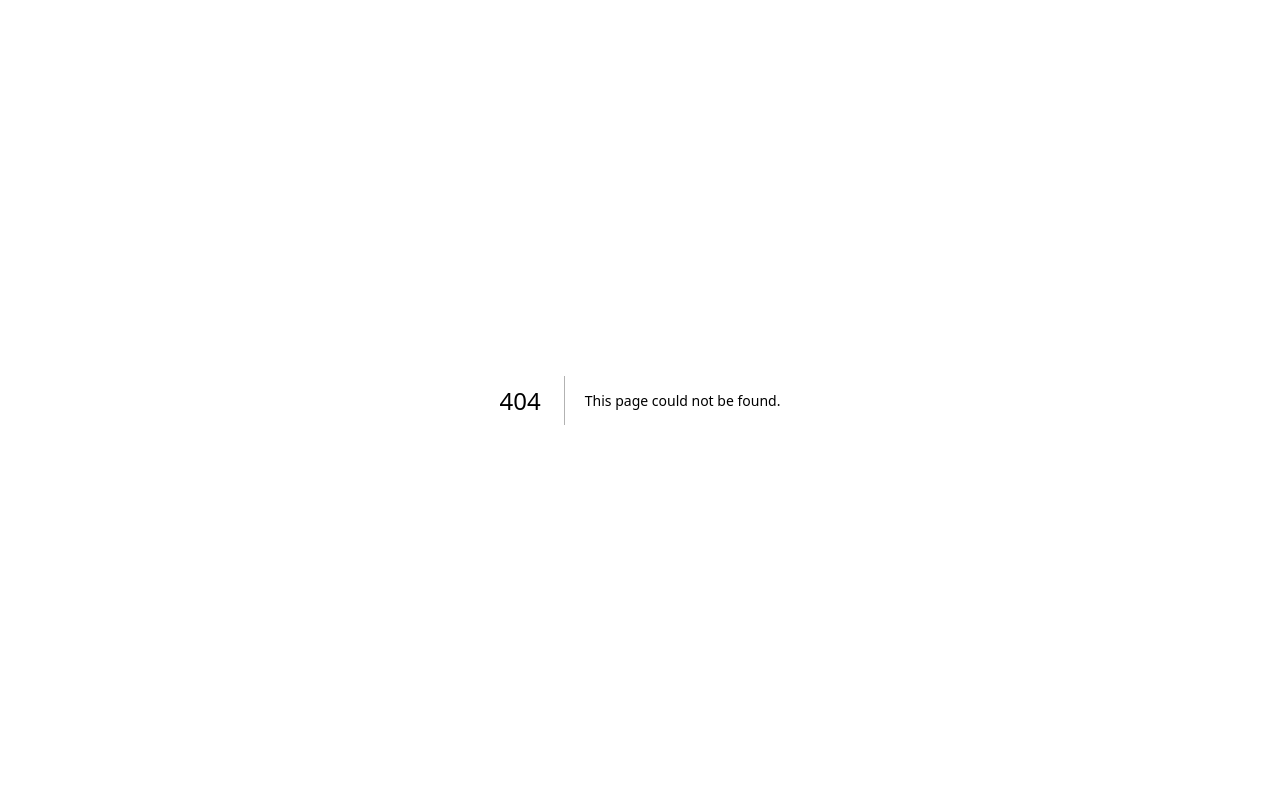
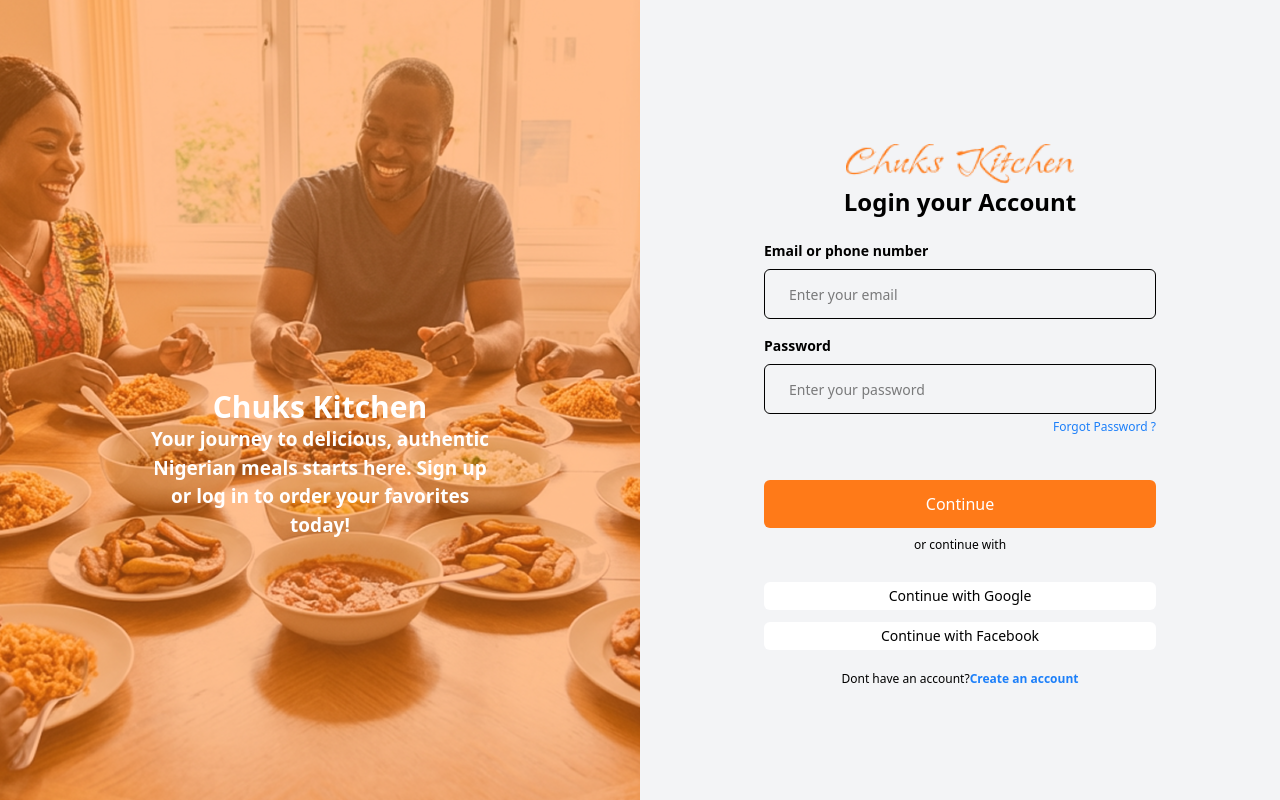
Before and after one commit to obiajulu-dev/chukskit, a Next.js app: page /signinn in a window 1280 px wide. Before the commit this address had no page. Shown: the top 800 px of the page. Built offline with nearby package versions, Linux system fonts and the light colour scheme.

Commit message:
add signin and signup components with layout and styling

```diff
--- /dev/null
+++ b/app/signinn/page.tsx
@@ -0,0 +1,21 @@
+
+import Footer from "@/components/footer"
+import Signin from "@/components/signin"
+import { Metadata } from "next"
+
+export const metadata : Metadata = {
+    title : "chucks-kit ",
+    description : "we make good food ",
+
+}
+
+export default function Home() {
+    return (
+        <main>
+            <Signin/>
+            <Footer/>
+
+
+        </main>
+    )
+}
--- a/components/signin.tsx
+++ b/components/signin.tsx
@@ -0,0 +1,115 @@
+import { Reserve, TruckFast } from "iconsax-react";
+
+const Signin = () => {
+  return (
+    <section id="hero" className="min-h-screen w-full text-black ">
+
+      <div className="flex-col flex md:flex-row   w-full min-h-screen    ">
+
+        {/* LEFT IMAGE */}
+        <div className="relative w-1/2 hidden md:block">
+          <img
+            alt="mainimg"
+            src="./img/main.png"
+            className="absolute inset-0 object-cover w-full h-screen"
+          />
+
+          <div className="absolute inset-0 bg-[#FF7A18B2] opacity-70"></div>
+
+          <div className="relative z-10 flex flex-col items-center justify-center gap-5 my-10 mx-1 h-full">
+            <div className="max-w-md px-12 text-white text-center">
+                <h1 className="text-3xl font-bold text-white">Chuks Kitchen</h1>
+                <p className="text-[19px] font-semibold leading-relax text-white">Your journey to delicious, authentic Nigerian meals starts here. Sign up or log in to order your favorites today!</p>
+            </div>
+          </div>
+        </div>
+
+
+
+        {/* RIGHT CONTENT */}
+        <div className="w-full md:w-1/2 flex flex-col justify-between px-3 bg-[#F3F4F6] mb:px-0 py-6">
+
+          {/* Constrained content wrapper */}
+          <div className="w-full md:container md:mx-auto md:px-28 flex flex-col gap-5 h-screen justify-center">
+
+            {/* Top Nav */}
+            <div className="flex-col flex justify-center md:justify-center items-center">
+              <img
+                alt="logo"
+                src="./img/Chuks Kitchen.png"
+                className="h-10 w-auto"
+              />
+              <p className="text-[24px] text-center font-semibold">Login your Account </p>
+
+            </div>
+
+            <div>
+                    <div className="w-full  flex flex-col mb-4">
+                        <h1 className='text-[14px] font-semibold mb-2'>Email or phone number</h1>
+                        <div className='border  rounded-md px-6 py-3 tablet:px-2 tablet:py-2'>
+                            <input
+                            type="email"
+                            placeholder="Enter your email"
+                            required
+                            className="w-full text-black text-sm outline-none" />
+                        </div>
+                    </div>
+
+                     <div className="w-full flex flex-col mb-1">
+                        <h1 className='text-[14px] font-semibold mb-2'>Password</h1>
+                       <div className='border rounded-md px-6 py-3 tablet:px-2 tablet:py-2 '>
+                       <input
+                        type="password"
+                        placeholder="Enter your password"
+                        required
+                        className="w-full text-black text-sm outline-none" />
+                       </div>
+                    </div>
+
+                    <div className="w-full  flex justify-end mb-6">
+                        <a href='forgot' className="text-[12px] text-[#1C7FF9] whitespace-nowrap font-light cursor-pointer ">Forgot Password ?</a>
+                    </div>
+            </div>
+
+            <div>
+                    <div className="w-full flex flex-col pb-2 ">
+                        <button  className="w-full bg-[#FF7A18] rounded-md p-3 text-center flex items-center justify-center text-white">
+                           <a href='' className='text-[16px]'>Continue </a>
+                        </button>
+                        <p className="text-[12px] text-center mt-2">or continue with</p>
+                    </div>
+
+            </div>
+
+            <div>
+                    <div className="w-full flex flex-col gap-3 ">
+                        <button  className="w-full bg-[white]  rounded-md p-1 text-center flex items-center justify-center text-black">
+                           <a href='' className='text-sm'> Continue with Google </a>
+                        </button>
+                        <button  className="w-full bg-[white]  rounded-md p-1 text-center flex items-center justify-center text-black">
+                           <a href='' className='text-sm'> Continue with Facebook </a>
+                        </button>
+                    </div>
+            </div>
+
+
+                 <div className="w-full flex pb-4 items-center justify-center">
+                    <p className="text-[12px] text-black font-normal ">Dont have an account? </p>
+                    <a href="signup"className=" text-[12px] font-semibold text-[#1C7FF9]">Create an account </a>
+                </div>
+
+
+
+
+
+
+         </div>
+
+        </div>
+
+      </div>
+    </section>
+  );
+};
+
+export default Signin;
```
Also changed, not shown: components/signup.tsx (added).
